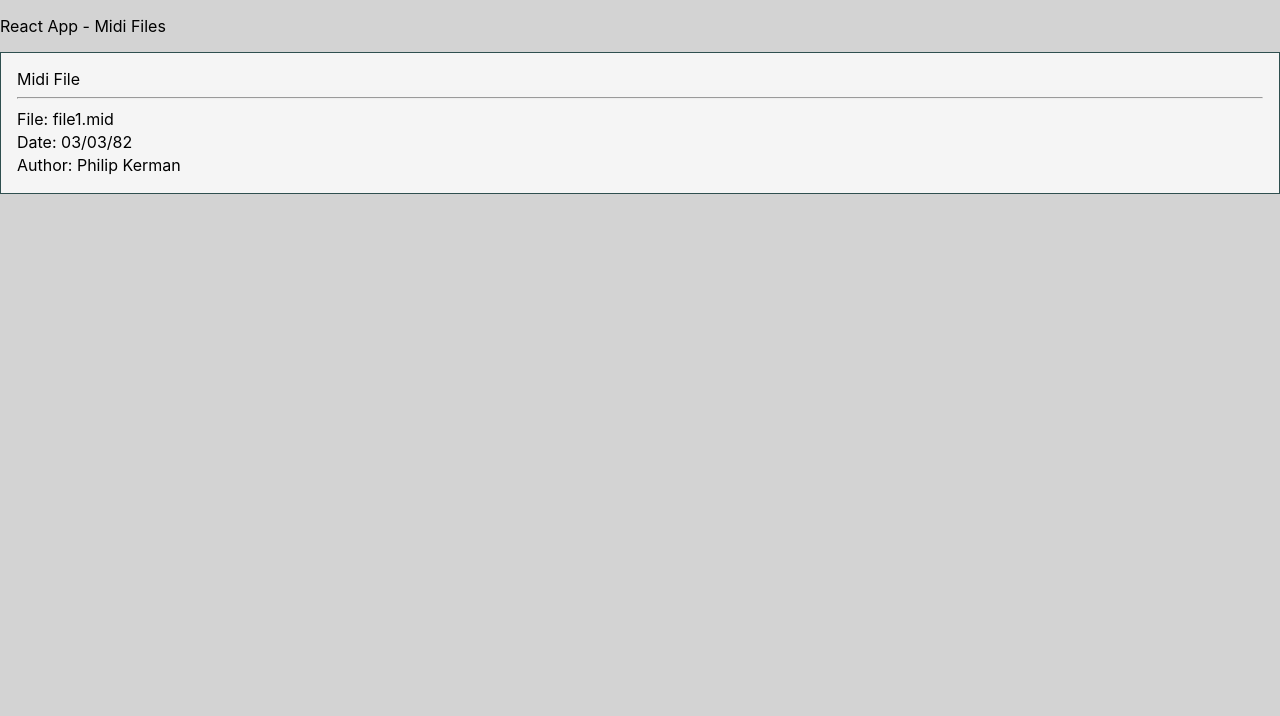
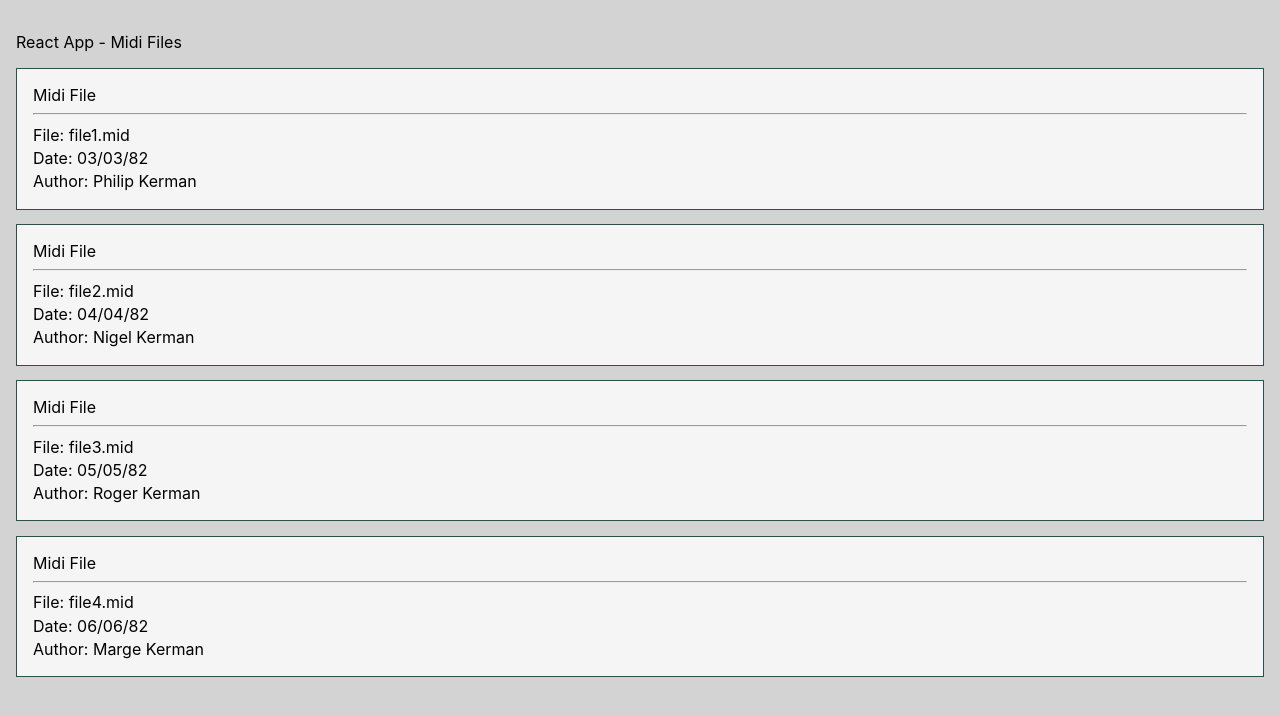
Before and after one commit to mikewama/midi-files, a React (Create React App) app: page / in a window 1280 px wide. Shown: the top 716 px of the page. Built offline with nearby package versions, Linux system fonts and the light colour scheme.

Commit message:
- populating file component with props[]

```diff
--- a/src/Components/MidiFiles/MidiFile/MidiFile.css
+++ b/src/Components/MidiFiles/MidiFile/MidiFile.css
@@ -3,6 +3,7 @@
     border: 1px darkslategrey solid;
     padding: 1em;
     background-color: whitesmoke;
+    margin-bottom: 0.9em;
   }
   .midiFile Div{
     padding-top: 0.1em;
--- a/src/Components/MidiFiles/MidiFile/MidiFile.tsx
+++ b/src/Components/MidiFiles/MidiFile/MidiFile.tsx
@@ -11,6 +11,7 @@ const MidiFile = (props: MidiFileInfo) => (
     <div className="midiFile">
         Midi File
         <hr/>
+
         <div><span>File: </span><span>{props.FilePath}</span></div>
         <div><span>Date: </span><span>{props.Date}</span></div>
         <div><span>Author: </span><span>{props.Author}</span></div>
--- a/src/Containers/App.css
+++ b/src/Containers/App.css
@@ -1,18 +1,6 @@
 .App {
-  text-align: center;
+  padding: 1em;
 }
-
-.App-logo {
-  height: 40vmin;
-  pointer-events: none;
-}
-
-@media (prefers-reduced-motion: no-preference) {
-  .App-logo {
-    animation: App-logo-spin infinite 20s linear;
-  }
-}
-
 .App-header {
   background-color: #282c34;
   min-height: 100vh;
@@ -23,16 +11,6 @@
   font-size: calc(10px + 2vmin);
   color: white;
 }
-
 .App-link {
   color: #61dafb;
 }
-
-@keyframes App-logo-spin {
-  from {
-    transform: rotate(0deg);
-  }
-  to {
-    transform: rotate(360deg);
-  }
-}
--- a/src/Containers/App.tsx
+++ b/src/Containers/App.tsx
@@ -1,8 +1,7 @@
 import React, { Component } from 'react';
-//import * as React from 'react';
 import './App.css';
 import MidiFile, { MidiFileInfo } from '../Components/MidiFiles/MidiFile/MidiFile';
-import MidiFiles from '../Components/MidiFiles/MidiFIles'
+import MidiFiles from '../Components/MidiFiles/MidiFiles'
 
 interface IProps {
 }
@@ -18,24 +17,31 @@ class App extends Component<IProps, IState> {
 
     this.state = {
       midiFiles: [
-        { FilePath: 'file1.mid', Date: '03/03/82', Author: 'Philip Kerman' }
+        { FilePath: 'file1.mid', Date: '03/03/82', Author: 'Philip Kerman' },
+        { FilePath: 'file2.mid', Date: '04/04/82', Author: 'Nigel Kerman' },
+        { FilePath: 'file3.mid', Date: '05/05/82', Author: 'Roger Kerman' },
+        { FilePath: 'file4.mid', Date: '06/06/82', Author: 'Marge Kerman' }
       ]
     };
   }
 
   render() {
 
-    const props = this.state.midiFiles[0];
+    const props = this.state.midiFiles;
 
     return (
-      <div className="">
+      <div className="App">
         <header className="">
           <p>
             React App - Midi Files
         </p>
         </header>
         {/* <MidiFile {...this.state.midiFiles[0]} /> */}
-        <MidiFile {...props} />
+        {
+          props.map((item, key) =>
+            <MidiFile {...item} key={key}/>
+          )
+        }
       </div>
     );
   }
```
Also changed, not shown: src/Components/MidiFiles/MidiFIles.tsx (+6 -4 lines).
